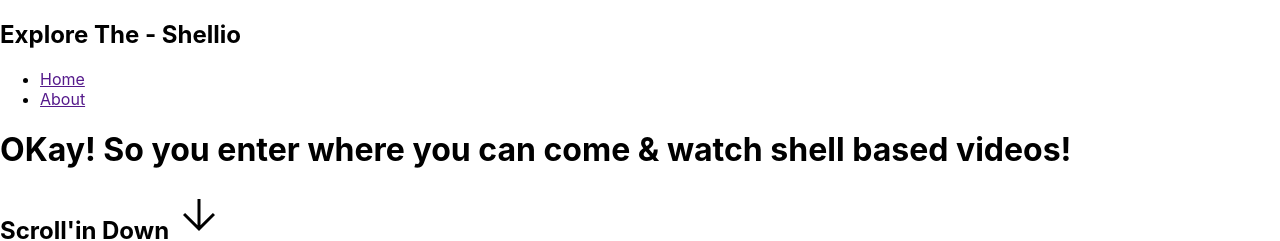
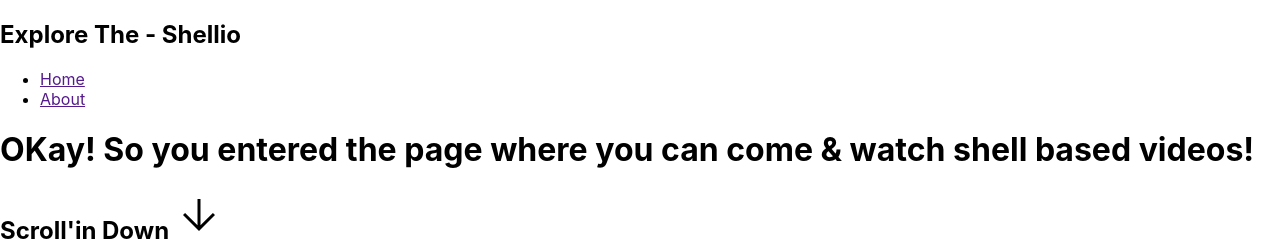
Before and after one commit to Madiha-Mubeen/shellio, a React (Create React App) app: page / in a window 1280 px wide. Shown: the top 241 px of the page. Built offline with nearby package versions, Linux system fonts and the light colour scheme.

Commit message:
changes some words

```diff
--- a/src/Header.js
+++ b/src/Header.js
@@ -3,7 +3,7 @@ import React from "react";
 function Header() {
     return (
         <header>
-            <h1>OKay! So you enter where you can come & watch shell based videos!</h1>
+            <h1>OKay! So you entered the page where you can come & watch shell based videos!</h1>
         </header>
     );
 }
```
